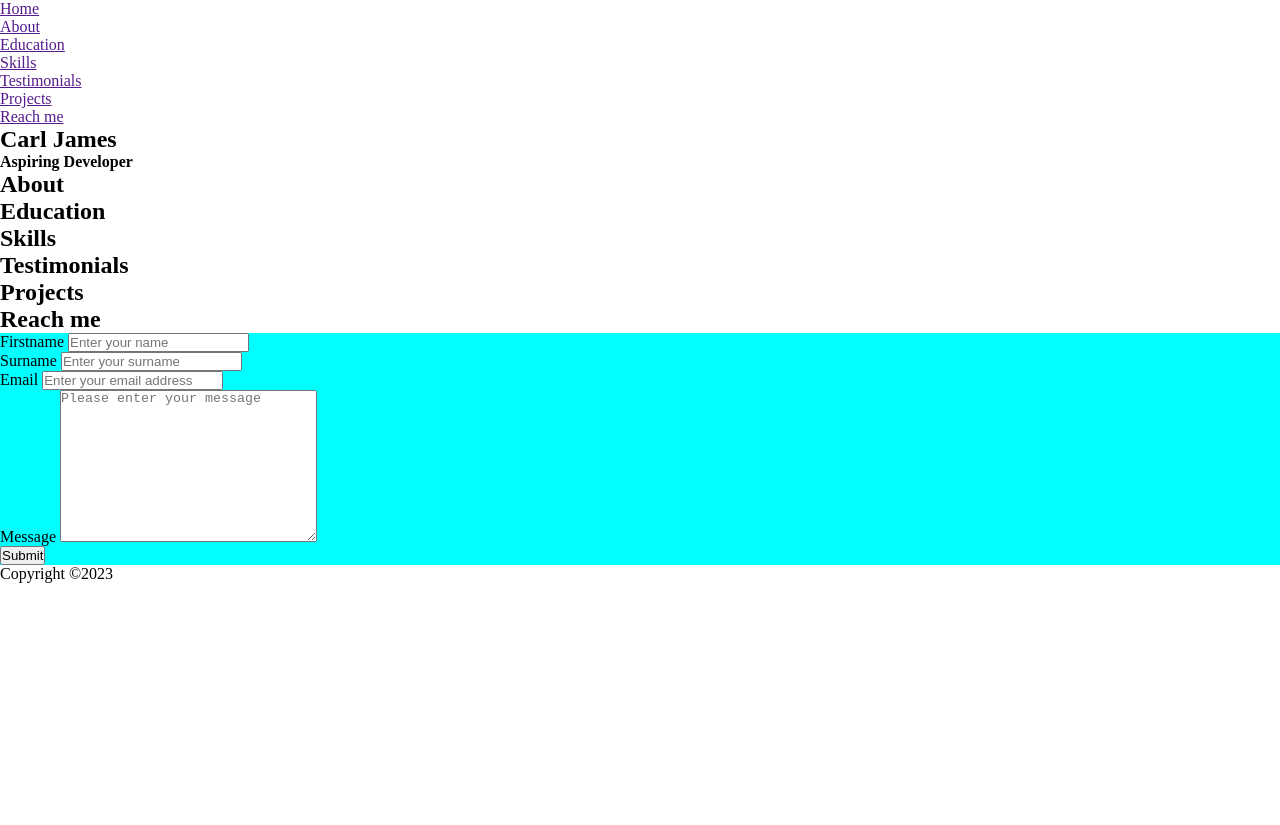
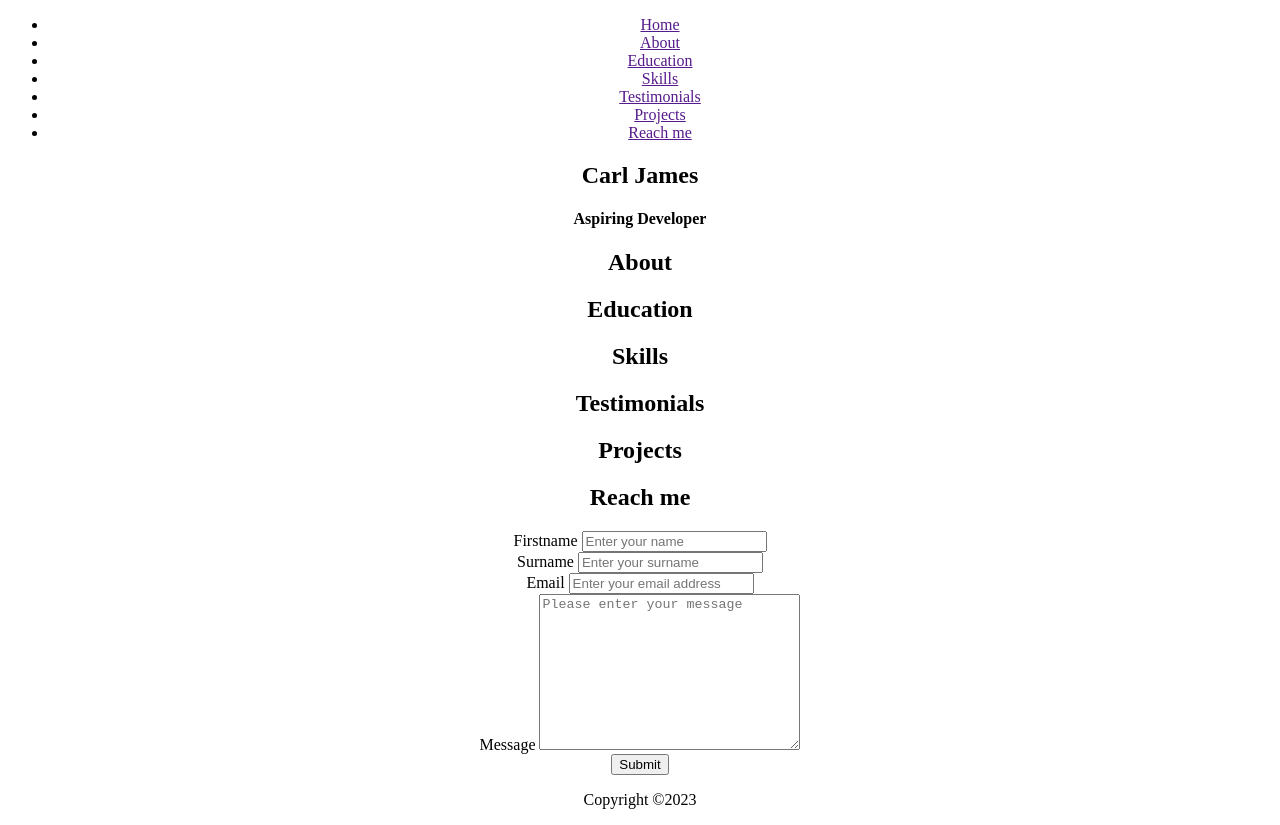
Before and after one commit to Understudystudent/todayPortofilo, a plain HTML site: page index.html in a window 1280 px wide. Before the commit the page ends 800 px from the top, so only its background shows below. Drawn offline with Linux system fonts and the light colour scheme.

Commit message:
Applied Css link

```diff
--- a/style.css
+++ b/style.css
@@ -1,8 +1,4 @@
-*{
-    margin: 0;
-    padding: 0;
+body {
+    text-align: center;
+    background-color: rgb( blue);
 }
-
-form{
-    background-color: aqua;
-}
```
Also changed, not shown: index.html (+1 -1 lines).
